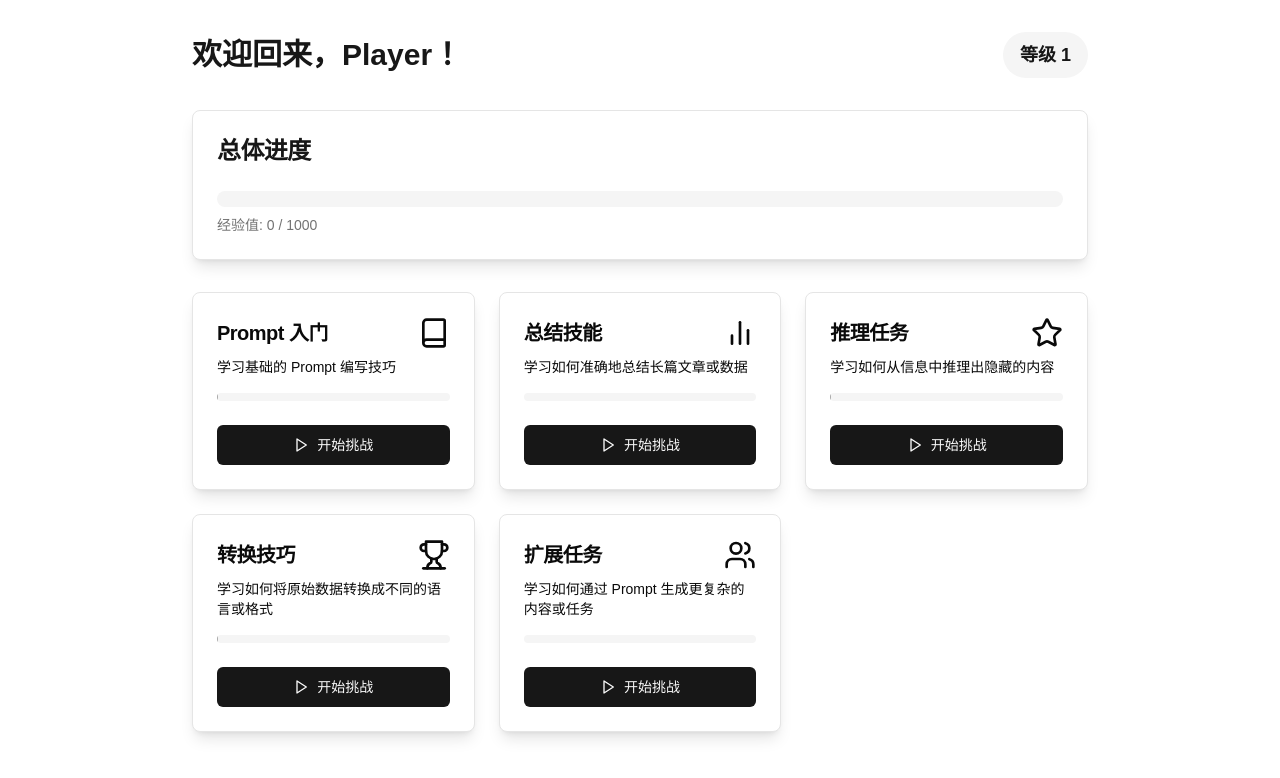
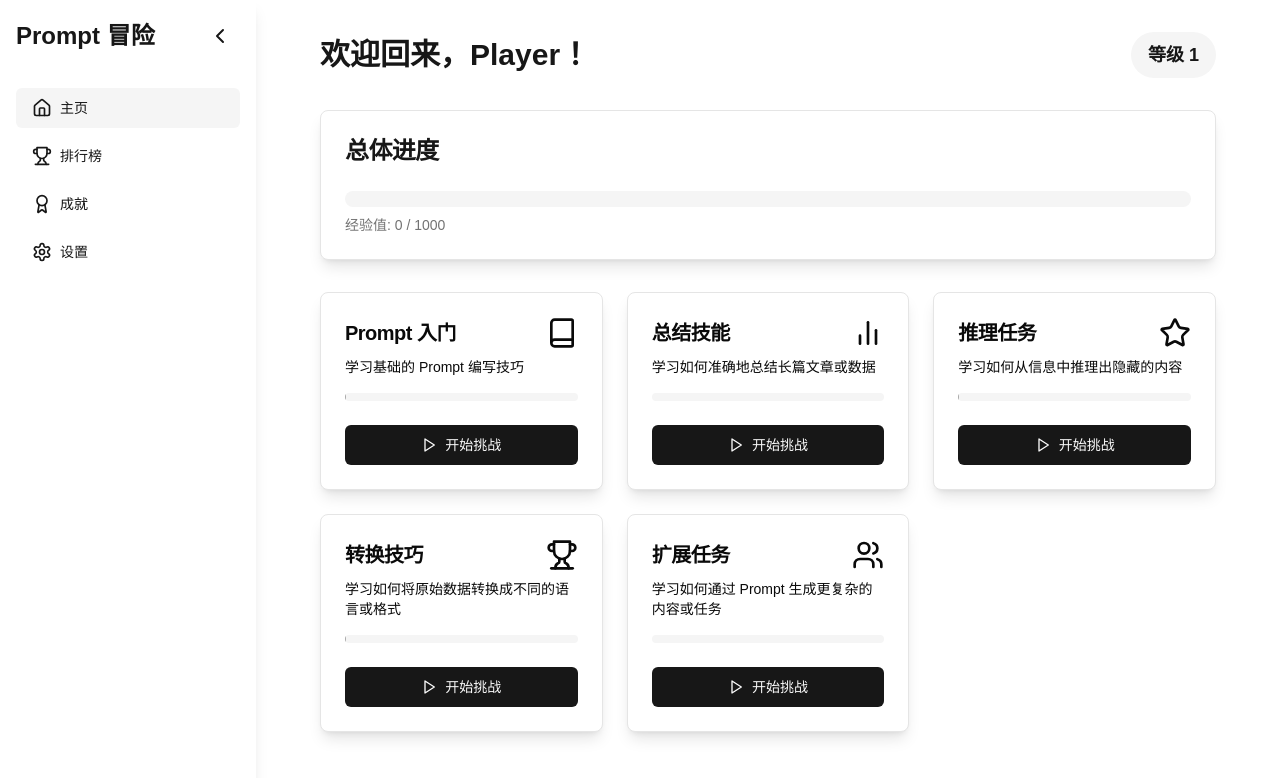
Before and after one commit to cookabc/app-universe, a Next.js app: page /game in a window 1280 px wide. Both pictures are taken after a click on the button "继续冒险". Shown: the top 778 px of the page. Built offline with nearby package versions, Linux system fonts and the light colour scheme.

Commit message:
refactor: Add sidebar navigation to game page

```diff
--- a/src/app/game/page.tsx
+++ b/src/app/game/page.tsx
@@ -119,6 +119,7 @@ export default function PromptEngineeringGame() {
     darkMode: false,
     volume: 50,
   })
+  const [isSidebarCollapsed, setIsSidebarCollapsed] = useState(false)
 
   useEffect(() => {
     const initializeGame = async () => {
@@ -129,6 +130,10 @@ export default function PromptEngineeringGame() {
     }
     initializeGame()
   }, [])
+
+  useEffect(() => {
+    document.body.classList.toggle("dark", settings.darkMode)
+  }, [settings.darkMode])
 
   const loadPlayerData = async () => {
     try {
@@ -215,6 +220,10 @@ export default function PromptEngineeringGame() {
     }
   }
 
+  const toggleSidebar = () => {
+    setIsSidebarCollapsed(!isSidebarCollapsed)
+  }
+
   const renderMainMenu = () => (
     <motion.div
       initial={{ scale: 0.8, opacity: 0 }}
@@ -252,7 +261,60 @@ export default function PromptEngineeringGame() {
   )
 
   const renderSidebar = () => (
-    <></>
+    <motion.nav
+      initial={false}
+      animate={{ width: isSidebarCollapsed ? "64px" : "256px" }}
+      className={`bg-card shadow-lg flex flex-col h-screen ${isSidebarCollapsed ? "items-center" : ""}`}
+    >
+      <div className={`p-4 flex ${isSidebarCollapsed ? "justify-center" : "justify-between"} items-center`}>
+        {!isSidebarCollapsed && <h2 className="text-2xl font-bold text-primary">Prompt 冒险</h2>}
+        <Button variant="ghost" size="icon" onClick={toggleSidebar}>
+          {isSidebarCollapsed ? <ChevronRight /> : <ChevronLeft />}
+        </Button>
+      </div>
+      <ul className={`space-y-2 p-4 ${isSidebarCollapsed ? "items-center" : ""}`}>
+        <li>
+          <Button
+            variant={gameState === "worldMap" ? "secondary" : "ghost"}
+            className={`w-full justify-${isSidebarCollapsed ? "center" : "start"}`}
+            onClick={() => setGameState("worldMap")}
+          >
+            <Home className={`h-5 w-5 ${isSidebarCollapsed ? "" : "mr-2"}`} />
+            {!isSidebarCollapsed && "主页"}
+          </Button>
+        </li>
+        <li>
+          <Button
+            variant={gameState === "leaderboard" ? "secondary" : "ghost"}
+            className={`w-full justify-${isSidebarCollapsed ? "center" : "start"}`}
+            onClick={() => setGameState("leaderboard")}
+          >
+            <Trophy className={`h-5 w-5 ${isSidebarCollapsed ? "" : "mr-2"}`} />
+            {!isSidebarCollapsed && "排行榜"}
+          </Button>
+        </li>
+        <li>
+          <Button
+            variant={gameState === "achievements" ? "secondary" : "ghost"}
+            className={`w-full justify-${isSidebarCollapsed ? "center" : "start"}`}
+            onClick={() => setGameState("achievements")}
+          >
+            <Award className={`h-5 w-5 ${isSidebarCollapsed ? "" : "mr-2"}`} />
+            {!isSidebarCollapsed && "成就"}
+          </Button>
+        </li>
+        <li>
+          <Button
+            variant={gameState === "settings" ? "secondary" : "ghost"}
+            className={`w-full justify-${isSidebarCollapsed ? "center" : "start"}`}
+            onClick={() => setGameState("settings")}
+          >
+            <Settings className={`h-5 w-5 ${isSidebarCollapsed ? "" : "mr-2"}`} />
+            {!isSidebarCollapsed && "设置"}
+          </Button>
+        </li>
+      </ul>
+    </motion.nav>
   )
 
   const renderWorldMap = () => (
```
